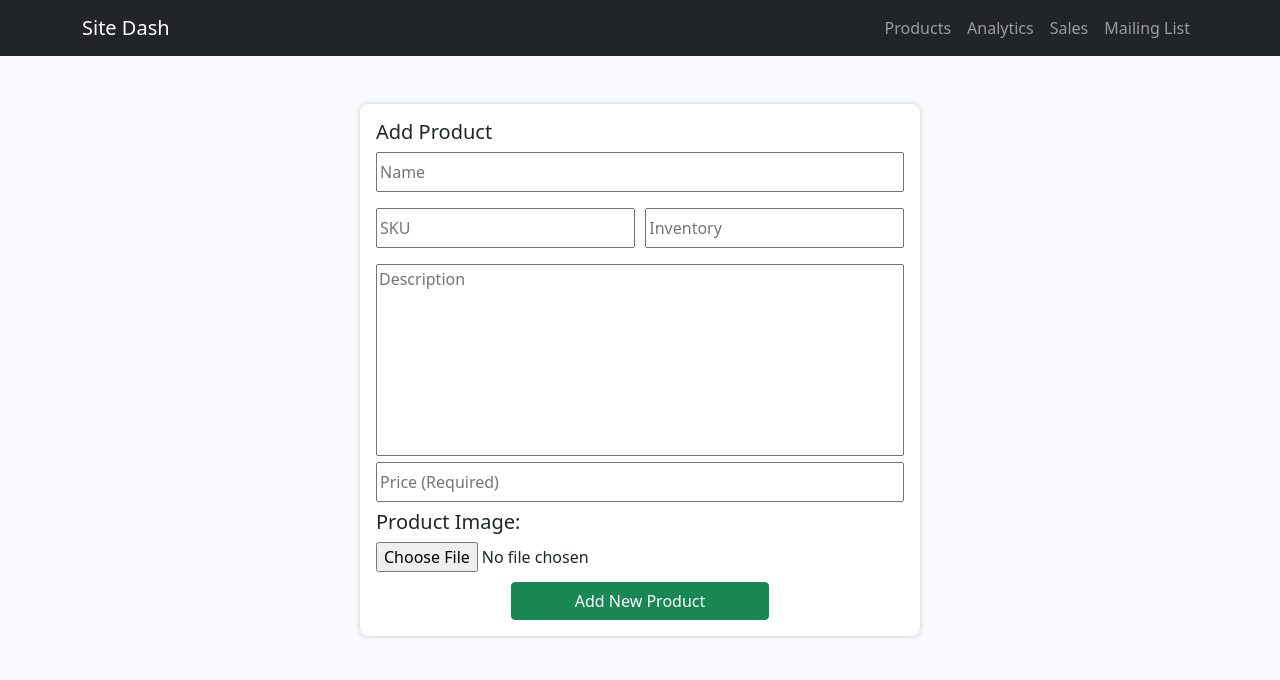
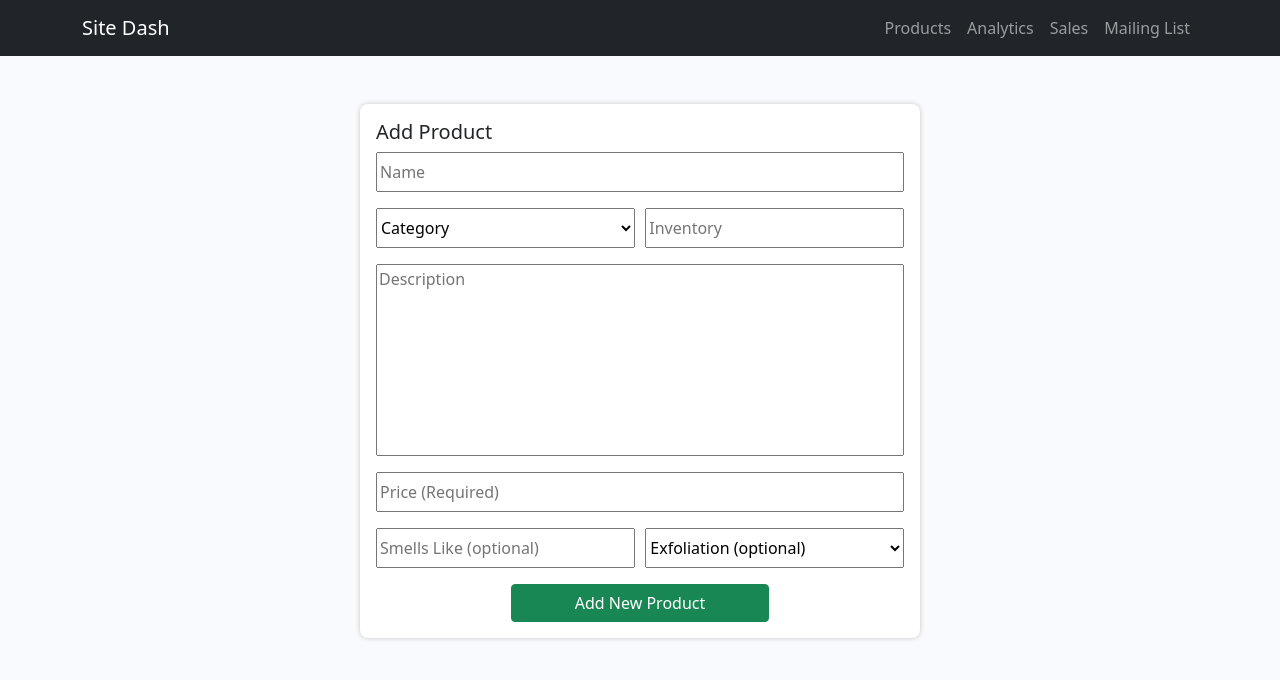
Before and after one commit to mkotik/nana_soap_dashboard, a React (Create React App) app: page /addproduct in a window 1280 px wide. Shown: the top 680 px of the page. Built offline with nearby package versions, Linux system fonts and the light colour scheme.

Commit message:
delete product feature works

```diff
--- a/package.json
+++ b/package.json
@@ -3,9 +3,12 @@
   "version": "0.1.0",
   "private": true,
   "dependencies": {
+    "@emotion/react": "^11.4.1",
+    "@emotion/styled": "^11.3.0",
     "@material-ui/core": "^4.12.3",
     "@material-ui/lab": "^4.0.0-alpha.60",
     "@material-ui/styles": "^4.11.4",
+    "@mui/material": "^5.0.2",
     "@testing-library/jest-dom": "^5.14.1",
     "@testing-library/react": "^11.2.7",
     "@testing-library/user-event": "^12.8.3",
@@ -22,6 +25,7 @@
     "redux": "^4.1.1",
     "redux-logger": "^3.0.6",
     "redux-thunk": "^2.3.0",
+    "sweetalert2": "^11.1.7",
     "thunk": "0.0.1",
     "web-vitals": "^1.1.2"
   },
--- a/src/components/AddProduct/AddProduct.js
+++ b/src/components/AddProduct/AddProduct.js
@@ -1,30 +1,152 @@
-import React from "react";
+import React, { useState } from "react";
+import { useHistory } from "react-router-dom";
+import axios from "axios";
 import "../../styles/AddProduct.scss";
+import { connect } from "react-redux";
+import { setCategories } from "../../actions";
+import { CircularProgress } from "@mui/material";
+import Swal from "sweetalert2";
 
 function AddProduct(props) {
+  const { push } = useHistory();
+  const initialState = {
+    name: "",
+    description: "",
+    price: "",
+    smells_like: "",
+    exfoliation: "",
+    inventory: "",
+    category: "",
+  };
+  const [formData, setFormData] = useState(initialState);
+  const [isFetching, setIsFetching] = useState(false);
+
+  const onChange = (e) => {
+    const { value, name } = e.target;
+    setFormData({ ...formData, [name]: value });
+    console.log(formData);
+  };
+
+  const handleSubmit = (e) => {
+    e.preventDefault();
+    const formDataWithNumbers = {
+      ...formData,
+      price: Number(formData.price),
+      inventory: Number(formData.inventory),
+    };
+    // console.log(formDataWithNumbers);
+    setIsFetching(true);
+    axios
+      .post("http://localhost:5000/api/products", formDataWithNumbers)
+      .then((res) => {
+        setIsFetching(false);
+        console.log(res);
+        props.setCategories(res.data);
+        Swal.fire({
+          icon: "success",
+          title: "Product successfully added",
+          showConfirmButton: true,
+          confirmButtonText: "Back to Products",
+        }).then(() => {
+          push("/");
+        });
+      })
+      .catch((err) => {
+        setIsFetching(false);
+        console.dir(err);
+        Swal.fire({
+          icon: "error",
+          title: "Oops...",
+          text: "Something went wrong!",
+          footer: `<p>${err.response.data.message}</p>`,
+        });
+      });
+  };
   return (
     <div className="addProduct py-5">
+      {isFetching && (
+        <CircularProgress
+          style={{
+            position: "absolute",
+            left: "48.5%",
+            top: "3.6rem",
+          }}
+        />
+      )}
       <div className="container">
-        <form className="ms-auto d-flex flex-column justify-content-center align-items-center">
+        <form
+          className="ms-auto d-flex flex-column justify-content-center align-items-center"
+          onSubmit={handleSubmit}
+        >
           <div className="productDetails">
             <h5>Add Product</h5>
-            <input placeholder="Name" className="full" />
+            <input
+              placeholder="Name"
+              className="full"
+              onChange={onChange}
+              name="name"
+              value={formData.name}
+            />
             <div className="d-flex justify-content-between">
-              <input placeholder="SKU" className="half" />
-              <input placeholder="Inventory" className="half" />
+              <select
+                name="category"
+                className="half"
+                onChange={onChange}
+                value={formData.category}
+              >
+                <option value="">Category</option>
+                <option value="Body Bars">Body Bars</option>
+                <option value="Face Bars">Face Bars</option>
+                <option value="For Babies">For Babies</option>
+                <option value="Gift Boxes">Gift Boxes</option>
+              </select>
+              <input
+                placeholder="Inventory"
+                className="half"
+                onChange={onChange}
+                name="inventory"
+                value={formData.inventory}
+              />
             </div>
-            <textarea placeholder="Description" />
-            <input placeholder="Price (Required)" className="full m-0" />
-            <label className="mt-2">
-              <h5>Product Image:</h5>
+            <textarea
+              placeholder="Description"
+              onChange={onChange}
+              name="description"
+              value={formData.description}
+            />
+            <input
+              placeholder="Price (Required)"
+              className="full"
+              onChange={onChange}
+              name="price"
+              value={formData.price}
+            />
+            <div className="d-flex justify-content-between">
               <input
-                placeholder="Price (Required)"
-                className="full m-0"
-                type="file"
+                placeholder="Smells Like (optional)"
+                className="half"
+                onChange={onChange}
+                name="smells_like"
+                value={formData.smells_like}
               />
-            </label>
+              <select
+                name="exfoliation"
+                className="half"
+                onChange={onChange}
+                value={formData.exfoliation}
+              >
+                <option value="">Exfoliation (optional)</option>
+                <option value="None">None</option>
+                <option value="Light">Light</option>
+                <option value="Medium">Medium</option>
+                <option value="Heavy">Heavy</option>
+                <option value="Extra Heavy">Extra Heavy</option>
+              </select>
+            </div>
             <div className="d-flex justify-content-center">
-              <button className="btn btn-success half">Add New Product</button>
+              <button className="btn btn-success half" type="submit">
+                Add New Product
+              </button>
             </div>
           </div>
         </form>
@@ -33,4 +155,4 @@ function AddProduct(props) {
   );
 }
 
-export default AddProduct;
+export default connect(null, { setCategories })(AddProduct);
--- a/src/components/Products/Products.js
+++ b/src/components/Products/Products.js
@@ -10,7 +10,7 @@ import { Link } from "react-router-dom";
 function Products(props) {
   useEffect(() => {
     axios
-      .get("http://localhost:5000/api/products/all")
+      .get("http://localhost:5000/api/products/categories")
       .then((res) => {
         props.setCategories(res.data);
         console.log(res);
--- a/src/components/Products/components/Item.js
+++ b/src/components/Products/components/Item.js
@@ -38,7 +38,11 @@ function Item(props) {
           <img src={threeDots} alt="options menu" />
         </div>
       </div>
-      <OptionsMenu anchorEl={anchorEl} setAnchorEl={setAnchorEl} />
+      <OptionsMenu
+        anchorEl={anchorEl}
+        setAnchorEl={setAnchorEl}
+        prodId={product.product_id}
+      />
     </div>
   );
 }
--- a/src/components/Products/components/OptionsMenu.js
+++ b/src/components/Products/components/OptionsMenu.js
@@ -1,10 +1,10 @@
 import React from "react";
 import { Button, Menu, MenuItem } from "@material-ui/core";
 import { Link } from "react-router-dom";
-import YouSure from "./YouSure.js";
+import YouSureDelete from "./YouSureDelete.js";
 
 function optionsMenu(props) {
-  const { setAnchorEl, anchorEl } = props;
+  const { setAnchorEl, anchorEl, prodId } = props;
   const handleClose = (e) => {
     setAnchorEl(null);
   };
@@ -22,7 +22,7 @@ function optionsMenu(props) {
           <MenuItem onClick={handleClose}>EDIT</MenuItem>
         </Link>
         <div onClick={handleClose}>
-          <YouSure closeMenu1={handleClose} />
+          <YouSureDelete closeMenu1={handleClose} prodId={prodId} />
         </div>
       </Menu>
     </div>
--- a/src/components/Products/components/YouSure.js
+++ b/src/components/Products/components/YouSureDelete.js
@@ -3,6 +3,10 @@ import { makeStyles } from "@material-ui/core/styles";
 import Popover from "@material-ui/core/Popover";
 import Typography from "@material-ui/core/Typography";
 import Button from "@material-ui/core/Button";
+import axios from "axios";
+import { setCategories } from "../../../actions";
+import { connect } from "react-redux";
+import Swal from "sweetalert2";
 
 const useStyles = makeStyles((theme) => ({
   typography: {
@@ -11,7 +15,7 @@ const useStyles = makeStyles((theme) => ({
 }));
 
 function SaveButton(props) {
-  const { closeMenu1 } = props;
+  const { closeMenu1, prodId } = props;
   const classes = useStyles();
   const [anchorEl, setAnchorEl] = useState(null);
 
@@ -25,6 +29,32 @@ function SaveButton(props) {
     event.stopPropagation();
     setAnchorEl(null);
     closeMenu1();
+  };
+
+  const handleDelete = (e) => {
+    e.stopPropagation();
+    setAnchorEl(null);
+    closeMenu1();
+    axios
+      .delete(`http://localhost:5000/api/products/${prodId}`)
+      .then((res) => {
+        props.setCategories(res.data);
+        Swal.fire({
+          icon: "success",
+          title: "Product Successfully Deleted",
+          showConfirmButton: false,
+          timer: 1500,
+        });
+      })
+      .catch((err) => {
+        console.dir(err);
+        Swal.fire({
+          icon: "error",
+          title: "Oops...",
+          text: "Something went wrong!",
+          footer: `<p>${err.response.data.message}</p>`,
+        });
+      });
   };
   const open = Boolean(anchorEl);
   const id = open ? "simple-popover" : undefined;
@@ -59,6 +89,7 @@ function SaveButton(props) {
             Are you sure ?
           </Typography>
           <Button
+            onClick={handleDelete}
             style={{
               backgroundColor: "#198754",
               color: "white",
@@ -83,4 +114,4 @@ function SaveButton(props) {
   );
 }
 
-export default SaveButton;
+export default connect(null, { setCategories })(SaveButton);
--- a/src/styles/AddProduct.scss
+++ b/src/styles/AddProduct.scss
@@ -27,8 +27,13 @@ $money-green: #48ad96;
     border-radius: 0.5rem;
     box-shadow: 0px 0px 5px rgb(199, 197, 197);
   }
-  input {
+  input,
+  select {
     margin-bottom: 1rem;
     height: 2.5rem;
   }
+
+  textarea {
+    margin-bottom: 0.6rem;
+  }
 }
```
Also changed, not shown: 1 other file (tests, documents, lock files or other folders).
